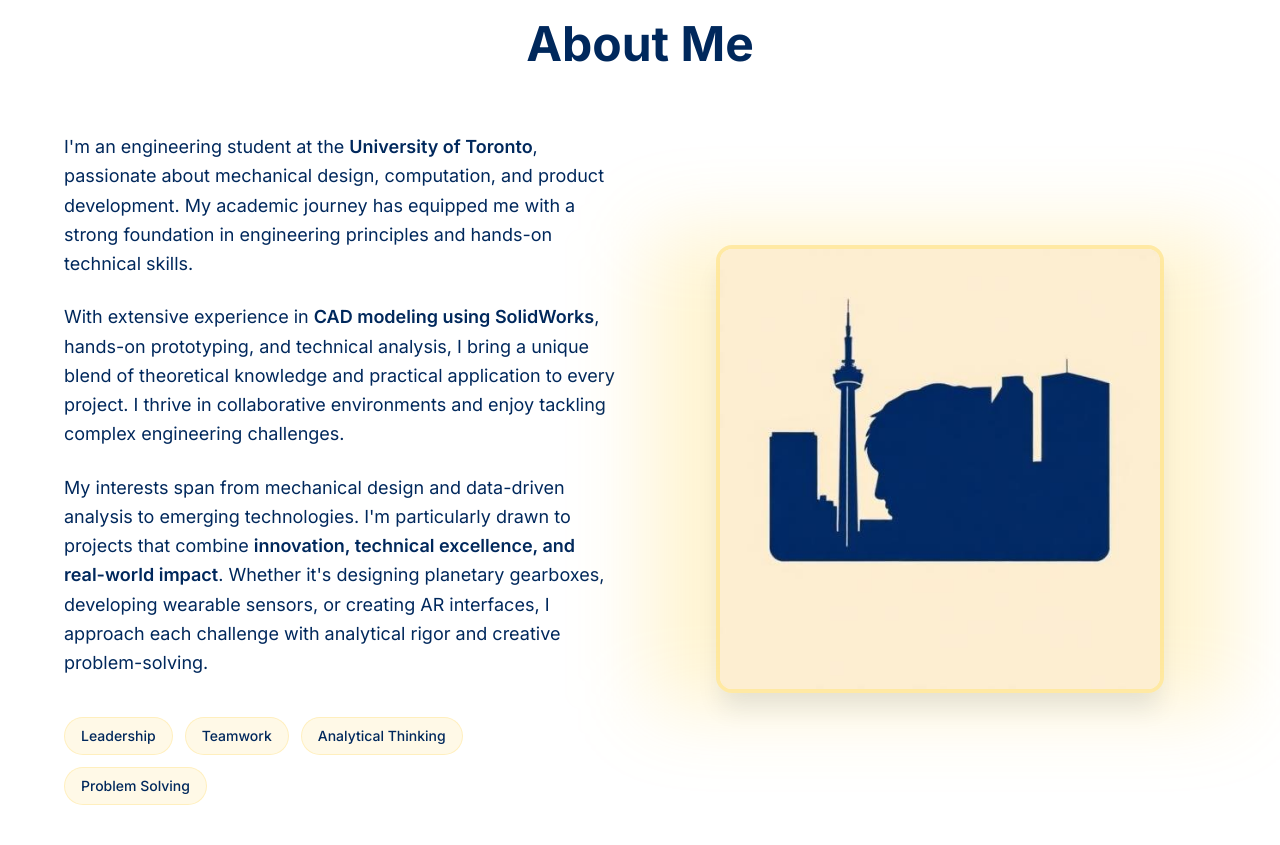
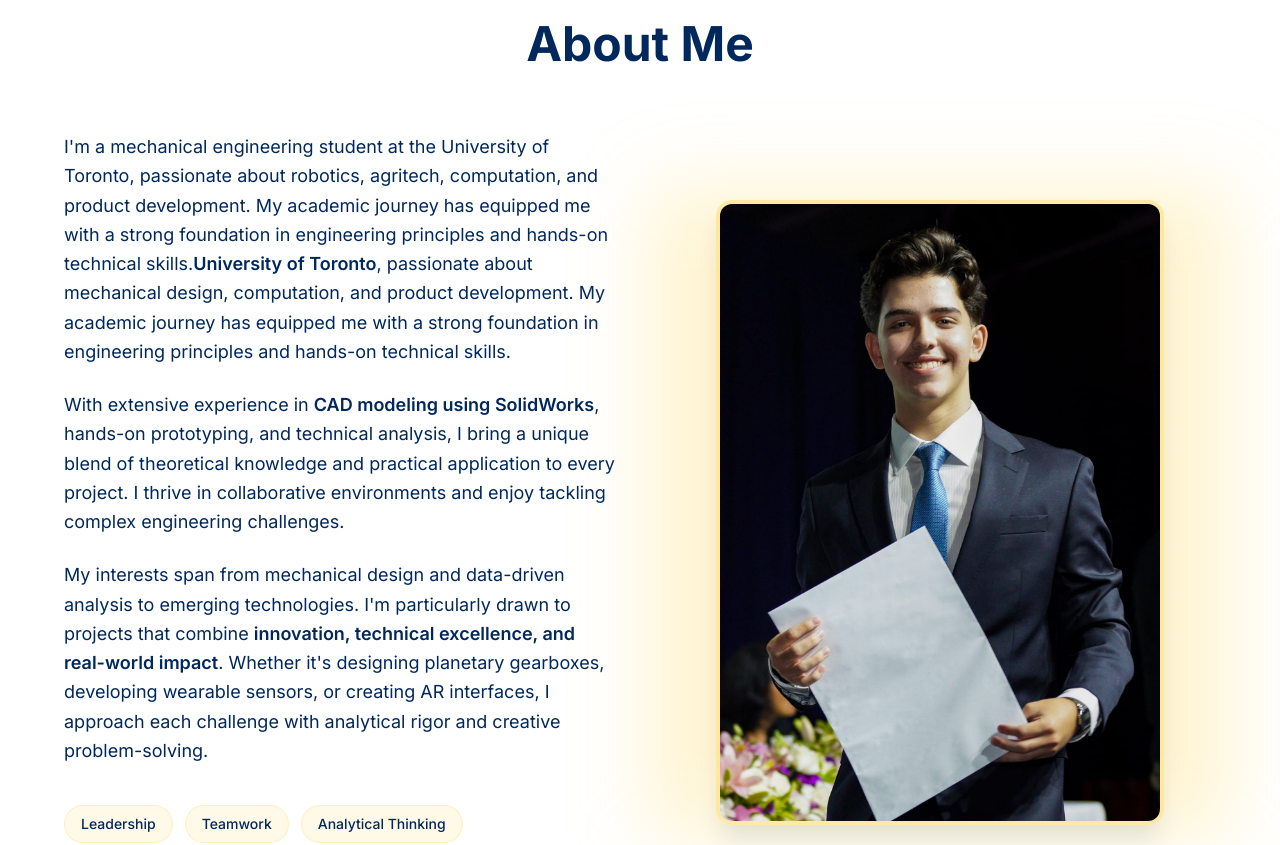
Before and after one commit to johnny-auditoriumAI/johnny-carvalho, a React (Vite) app: page / in a window 1280 px wide. Shown: the part 860-1705 px from the top of the page. Built offline with nearby package versions, Linux system fonts and the light colour scheme; the HTML template or start-up script is replaced by a standard one.

Commit message:
Visual edit in Lovable
Edited UI in Lovable

```diff
--- a/src/components/About.tsx
+++ b/src/components/About.tsx
@@ -1,8 +1,6 @@
 import profilePlaceholder from "@/assets/profile-placeholder.jpg";
-
 const About = () => {
-  return (
-    <section id="about" className="py-20 bg-background">
+  return <section id="about" className="py-20 bg-background">
       <div className="container mx-auto px-4">
         <h2 className="text-4xl md:text-5xl font-bold text-center mb-16 text-primary">
           About Me
@@ -10,8 +8,7 @@ const About = () => {
 
         <div className="max-w-6xl mx-auto grid md:grid-cols-2 gap-12 items-center">
           <div className="order-2 md:order-1 space-y-6">
-            <p className="text-lg text-foreground leading-relaxed">
-              I'm an engineering student at the <span className="font-semibold text-primary">University of Toronto</span>,
+            <p className="text-lg text-foreground leading-relaxed">I'm a mechanical engineering student at the University of Toronto, passionate about robotics, agritech, computation, and product development. My academic journey has equipped me with a strong foundation in engineering principles and hands-on technical skills.<span className="font-semibold text-primary">University of Toronto</span>,
               passionate about mechanical design, computation, and product development. My academic journey has
               equipped me with a strong foundation in engineering principles and hands-on technical skills.
             </p>
@@ -50,17 +47,11 @@ const About = () => {
           <div className="order-1 md:order-2">
             <div className="relative">
               <div className="absolute -inset-4 bg-accent/20 rounded-2xl blur-2xl" />
-              <img
-                src={profilePlaceholder}
-                alt="Johnny Campos"
-                className="relative rounded-2xl shadow-xl w-full max-w-md mx-auto border-4 border-accent/30"
-              />
+              <img alt="Johnny Campos" className="relative rounded-2xl shadow-xl w-full max-w-md mx-auto border-4 border-accent/30" src="/lovable-uploads/a2a8bdbb-ce2a-44fd-a186-cd0bad9f0735.jpg" />
             </div>
           </div>
         </div>
       </div>
-    </section>
-  );
+    </section>;
 };
-
 export default About;
```
Also changed, not shown: public/lovable-uploads/a2a8bdbb-ce2a-44fd-a186-cd0bad9f0735.jpg (added), public/lovable-uploads/a9811381-72ef-4933-ad71-d3b7e2df17eb.jpg (added).
